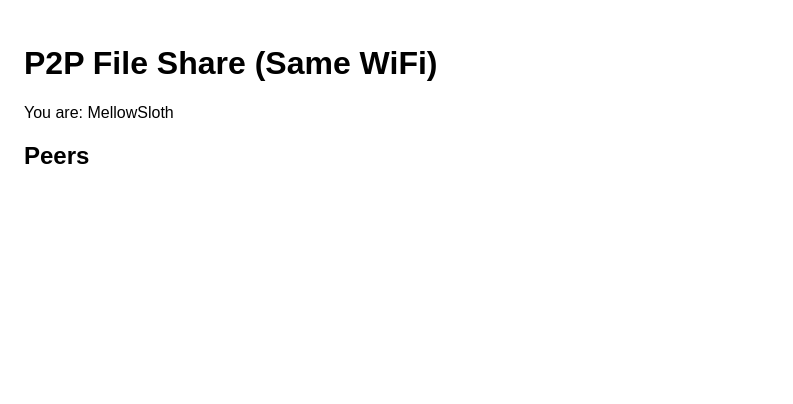
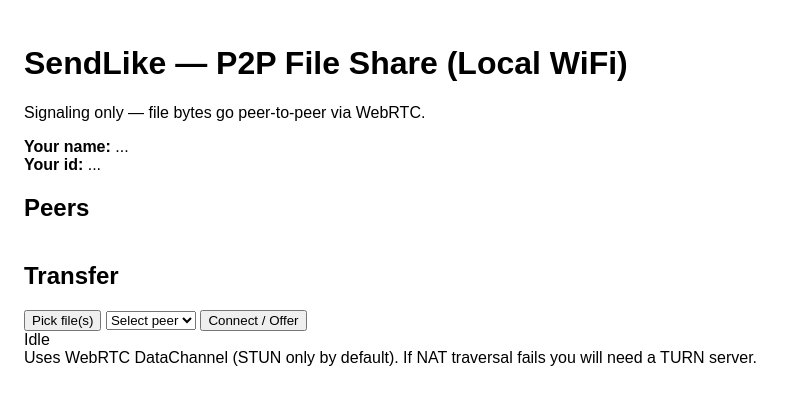
Before and after one commit to 0RIPPER0/sendlike-signal, a website: page public/index.html in a window 1280 px wide. Shown: the whole page, without its empty margins (0-793 px from the left). Drawn offline with nearby package versions, Linux system fonts and the light colour scheme.

Commit message:
Update index.html

```diff
--- a/public/index.html
+++ b/public/index.html
@@ -1,18 +1,42 @@
-<!DOCTYPE html>
+<!doctype html>
 <html lang="en">
 <head>
-  <meta charset="UTF-8">
-  <title>P2P File Share</title>
+  <meta charset="utf-8" />
+  <title>SendLike — P2P File Share</title>
+  <meta name="viewport" content="width=device-width,initial-scale=1" />
   <link rel="stylesheet" href="style.css">
 </head>
 <body>
-  <h1>P2P File Share (Same WiFi)</h1>
-  <p id="me"></p>
+  <main class="wrap">
+    <h1>SendLike — P2P File Share (Local WiFi)</h1>
+    <p class="muted">Signaling only — file bytes go peer-to-peer via WebRTC.</p>
 
-  <h2>Peers</h2>
-  <div id="peers"></div>
+    <section class="me">
+      <div><strong>Your name:</strong> <span id="myName">...</span></div>
+      <div><strong>Your id:</strong> <span id="myId">...</span></div>
+    </section>
 
-  <input type="file" id="fileInput" hidden />
+    <section>
+      <h2>Peers</h2>
+      <div id="peers" class="peers"></div>
+    </section>
+
+    <section>
+      <h2>Transfer</h2>
+      <div class="controls">
+        <input id="fileInput" type="file" multiple hidden>
+        <button id="pickFileBtn">Pick file(s)</button>
+        <select id="peerSelect"><option value="">Select peer</option></select>
+        <button id="connectBtn">Connect / Offer</button>
+        <div id="status" class="status">Idle</div>
+      </div>
+      <div id="transfers" class="transfers"></div>
+    </section>
+
+    <footer class="muted small">
+      Uses WebRTC DataChannel (STUN only by default). If NAT traversal fails you will need a TURN server.
+    </footer>
+  </main>
 
   <script src="/socket.io/socket.io.js"></script>
   <script src="client.js"></script>
```
